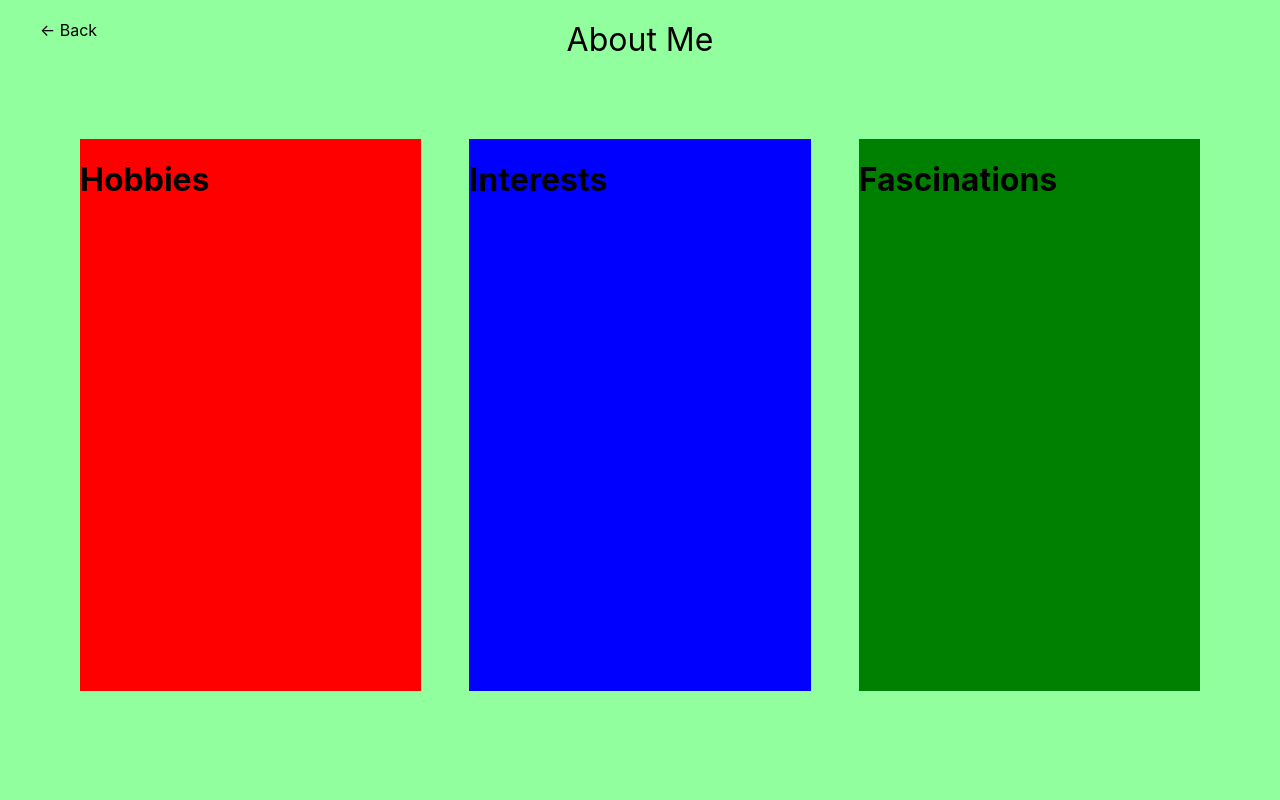
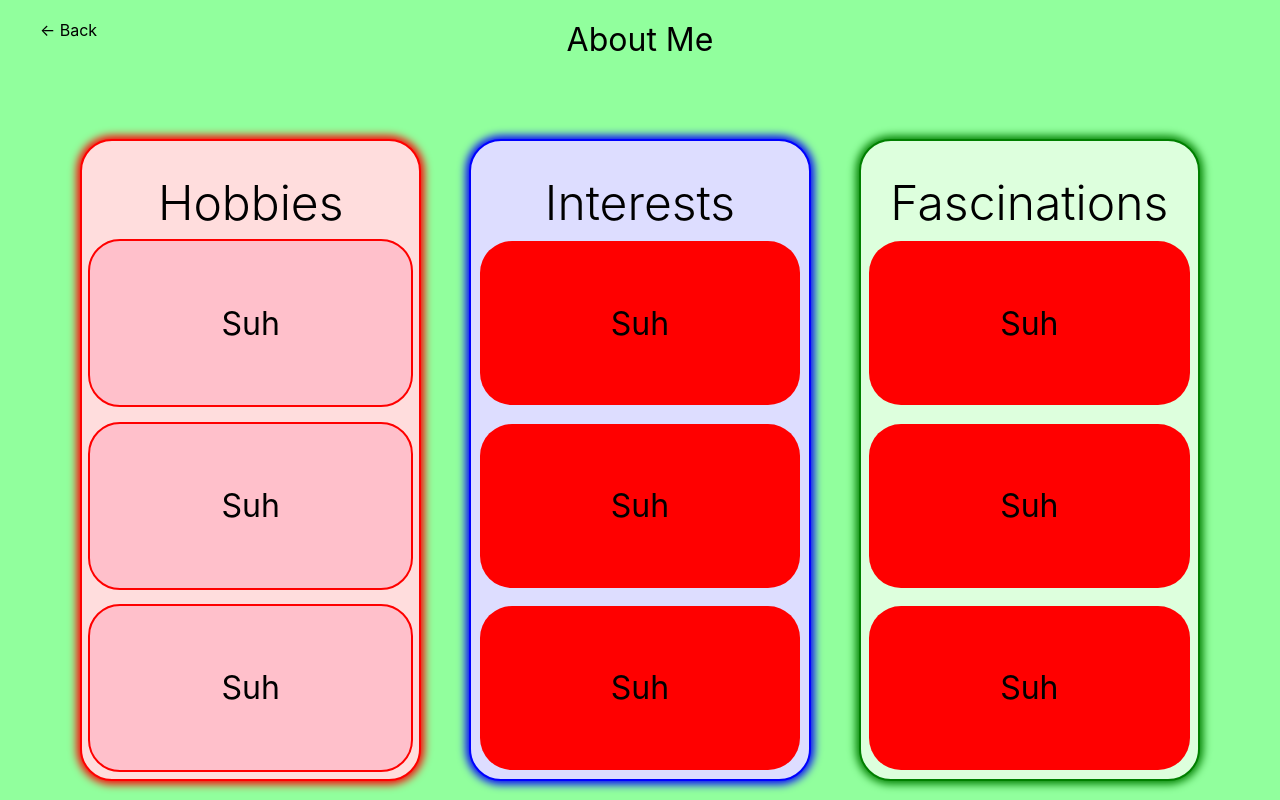
Before and after one commit to tathyagarg/tathyagarg.github.io, a React (Create React App) app: page /aboutme in a window 1280 px wide. Built offline with nearby package versions, Linux system fonts and the light colour scheme.

Commit message:
Progress on about me

```diff
--- a/src/components/blog.js
+++ b/src/components/blog.js
@@ -55,7 +55,6 @@ function BlogView({contents}) {
         const min = 5;
         const max = 10;
         const randomRotation = (Math.floor(Math.random() * (max-min+1)) + min) * (Math.random() >= 0.5 ? 1 : -1);
-        console.log(rotation);
         setRotation(randomRotation);
     }
 
--- a/src/pages/aboutme.js
+++ b/src/pages/aboutme.js
@@ -14,6 +14,27 @@ const BackLink = styled(Link)`
     }
 `
 
+const BlockHeader = styled.h1`
+    font-size: 3rem;
+    font-weight: 300;
+    margin-bottom: 0;
+    grid-area: 1/1/2/2;
+`
+
+const Card = styled.div`
+    background-color: red;
+    border-radius: 1em;
+    height: 90%;
+    width: 95%;
+    margin: auto;
+    grid-row: span 2;
+    font-size: 2rem;
+    text-align: center;
+    display: flex;
+    justify-content: center;
+    align-items: center;
+`
+
 const parent = {
     backgroundColor: "#91ff9d",
     height: "100vh"
@@ -22,12 +43,50 @@ const parent = {
 const aboutme = {
     padding: "6.25%",
     backgroundColor: "#91ff9d",
+    display: "grid",
     height: "69vh",
-    display: "grid",
     columnGap: "3em",
     gridTemplateColumns: "repeat(3, 1fr)",
     gridTemplateRows: "1fr",
     margin: "0"
+}
+
+const hobbies = {
+    border: "2px solid red",
+    borderRadius: "2em",
+    textAlign: "center",
+    backgroundColor: "#ffdddd",
+    display: "grid",
+    gridTemplateColumns: "1fr",
+    gridTemplateRows: "repeat(7, 1fr)",
+    boxShadow: "0 0 0.5em 0.2em red"
+}
+
+const interests = {
+    border: "2px solid blue",
+    borderRadius: "2em",
+    textAlign: "center",
+    backgroundColor: "#ddddff",
+    display: "grid",
+    gridTemplateColumns: "1fr",
+    gridTemplateRows: "repeat(7, 1fr)",
+    boxShadow: "0 0 0.5em 0.2em blue"
+}
+
+const fascinations = {
+    border: "2px solid green",
+    borderRadius: "2em",
+    textAlign: "center",
+    backgroundColor: "#ddffdd",
+    display: "grid",
+    gridTemplateColumns: "1fr",
+    gridTemplateRows: "repeat(7, 1fr)",
+    boxShadow: "0 0 0.5em 0.2em green"
+}
+
+const hobbies_card = {
+    border: "2px red solid",
+    backgroundColor: "pink"
 }
 
 const AboutMe = () => {
@@ -39,14 +98,23 @@ const AboutMe = () => {
             <h1 style={{textAlign: "center", margin: "0", fontWeight: "400"}}>About Me</h1>
         </div>
         <div style={aboutme}>
-            <div style={{backgroundColor: "red"}}>
-                <h1>Hobbies</h1>
+            <div style={hobbies}>
+                <BlockHeader>Hobbies</BlockHeader>
+                <Card style={hobbies_card}>Suh</Card>
+                <Card style={hobbies_card}>Suh</Card>
+                <Card style={hobbies_card}>Suh</Card>
             </div>
-            <div style={{backgroundColor: "blue"}}>
-                <h1>Interests</h1>
+            <div style={interests}>
+                <BlockHeader>Interests</BlockHeader>
+                <Card>Suh</Card>
+                <Card>Suh</Card>
+                <Card>Suh</Card>
             </div>
-            <div style={{backgroundColor: "green"}}>
-                <h1>Fascinations</h1>
+            <div style={fascinations}>
+                <BlockHeader>Fascinations</BlockHeader>
+                <Card>Suh</Card>
+                <Card>Suh</Card>
+                <Card>Suh</Card>
             </div>
         </div>
     </div>;
```
